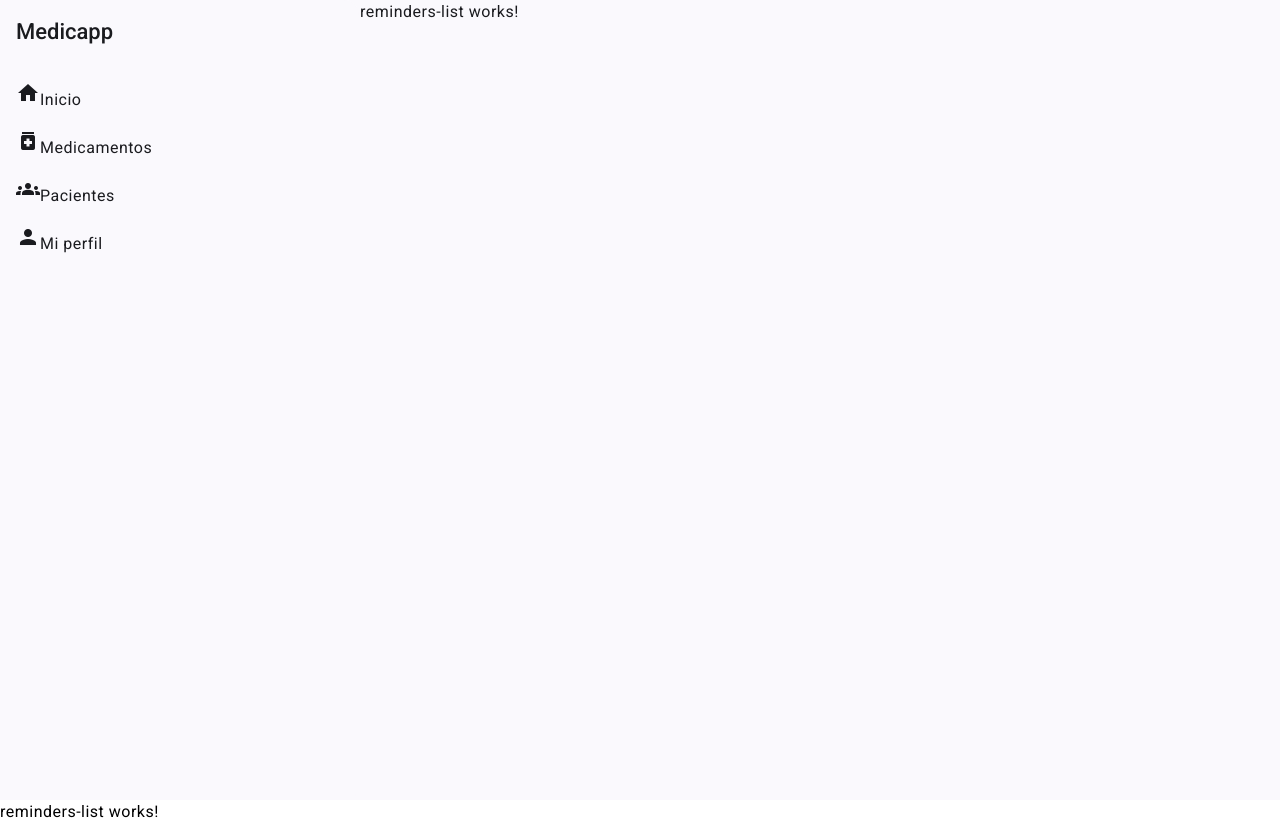
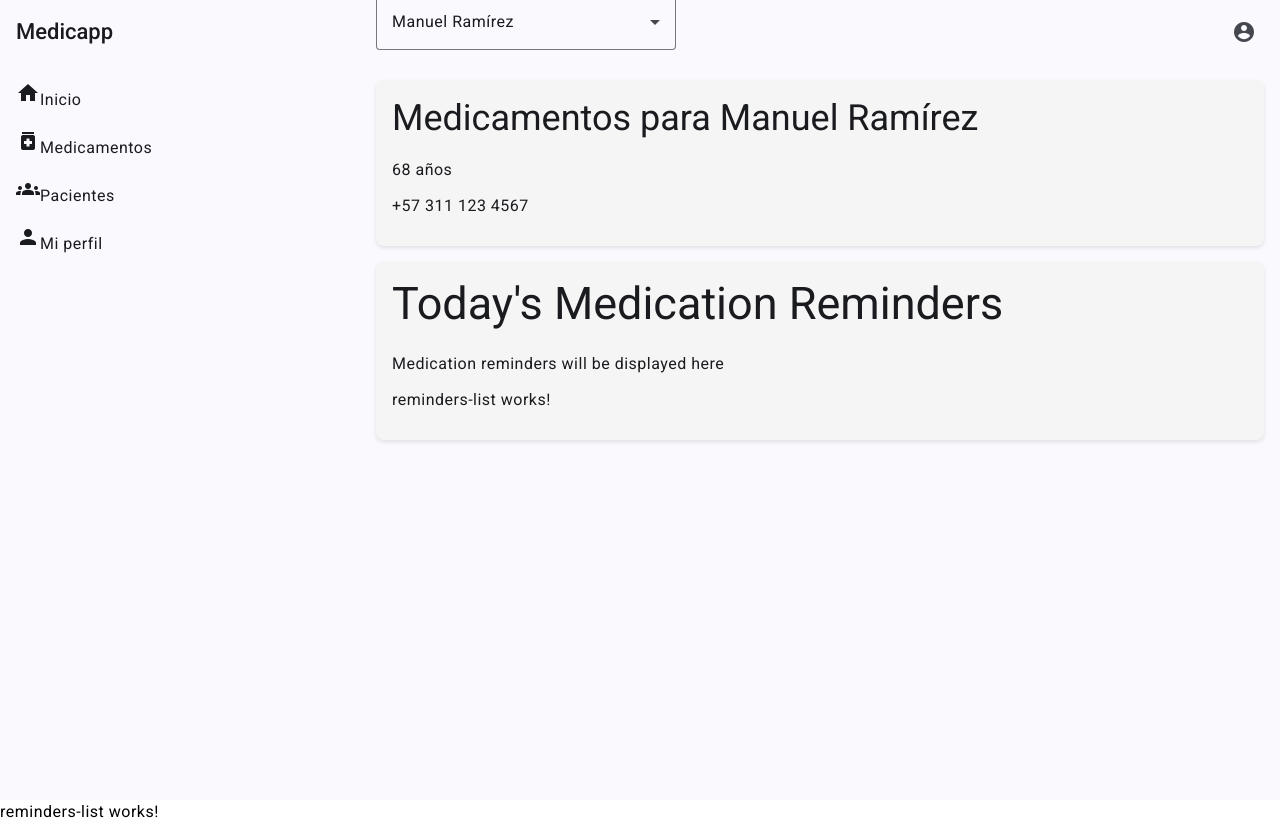
Before and after one commit to MISO-projects/medicapp-web, an Angular app: page /dashboard in a window 1280 px wide. Built offline with nearby package versions, Linux system fonts and the light colour scheme.

Commit message:
Add app-bar component

```diff
--- a/src/app/app.component.html
+++ b/src/app/app.component.html
@@ -1,2 +1,20 @@
-<app-sidenav> <app-reminders-list></app-reminders-list></app-sidenav>
-<router-outlet />
+<app-sidenav>
+  <div class="app-container">
+    <app-app-bar (patientSelected)="onPatientSelected($event)"></app-app-bar>
+
+    <div class="main-content">
+      <div class="patient-info-card" *ngIf="selectedPatient">
+        <h3>Medicamentos para {{ selectedPatient.name }}</h3>
+        <p>{{ selectedPatient.age }} años</p>
+        <p>{{ selectedPatient.phone }}</p>
+      </div>
+
+      <div class="medication-reminders">
+        <h2>Today's Medication Reminders</h2>
+        <p>Medication reminders will be displayed here</p>
+        <app-reminders-list></app-reminders-list>
+      </div>
+    </div>
+  </div>
+</app-sidenav>
+<router-outlet></router-outlet>
--- /dev/null
+++ b/src/app/app.component.scss
@@ -0,0 +1,27 @@
+.app-container {
+  display: flex;
+  flex-direction: column;
+  height: 100vh;
+  overflow: hidden;
+}
+
+.main-content {
+  flex: 1;
+  overflow-y: auto;
+  padding: 16px;
+}
+
+.patient-info-card {
+  margin-bottom: 16px;
+  padding: 16px;
+  background-color: #f5f5f5;
+  border-radius: 8px;
+  box-shadow: 0 2px 4px rgba(0,0,0,0.1);
+}
+
+.medication-reminders {
+  padding: 16px;
+  background-color: #f5f5f5;
+  border-radius: 8px;
+  box-shadow: 0 2px 4px rgba(0,0,0,0.1);
+}
--- a/src/app/app.component.ts
+++ b/src/app/app.component.ts
@@ -1,15 +1,30 @@
 import { Component } from '@angular/core';
 import { RouterOutlet } from '@angular/router';
+import { CommonModule } from '@angular/common';
 import { SidenavComponent } from './components/sidenav/sidenav.component';
 import { RemindersListComponent } from './features/dashboard/reminders-list/reminders-list.component';
+import { AppBarComponent } from './components/app-bar/app-bar.component';
+import { Patient } from './models/patient.model';
 
 @Component({
   selector: 'app-root',
   standalone: true,
-  imports: [RouterOutlet, SidenavComponent, RemindersListComponent],
+  imports: [
+    CommonModule,
+    RouterOutlet,
+    SidenavComponent,
+    RemindersListComponent,
+    AppBarComponent
+  ],
   templateUrl: './app.component.html',
-  styleUrl: './app.component.css',
+  styleUrls: ['./app.component.scss'],
 })
 export class AppComponent {
   title = 'medicapp-web';
+  selectedPatient: Patient | null = null;
+
+  onPatientSelected(patient: Patient): void {
+    this.selectedPatient = patient;
+    console.log('Selected patient:', patient);
+  }
 }
--- /dev/null
+++ b/src/app/components/app-bar/app-bar.component.html
@@ -0,0 +1,26 @@
+<mat-toolbar color="primary">
+  <div class="app-bar-container">
+    <div class="patient-selector">
+      <mat-form-field appearance="outline">
+        <mat-label>Select Patient</mat-label>
+        <mat-select [(value)]="selectedPatient" (selectionChange)="onPatientSelected($event.value)">
+          <mat-option *ngFor="let patient of patients" [value]="patient">
+            {{ patient.name }}
+          </mat-option>
+        </mat-select>
+      </mat-form-field>
+    </div>
+
+    <div class="account-menu">
+      <button mat-icon-button [matMenuTriggerFor]="accountMenu" aria-label="User account menu">
+        <mat-icon>account_circle</mat-icon>
+      </button>
+      <mat-menu #accountMenu="matMenu">
+        <button mat-menu-item (click)="logout()">
+          <mat-icon>exit_to_app</mat-icon>
+          <span>Logout</span>
+        </button>
+      </mat-menu>
+    </div>
+  </div>
+</mat-toolbar>
--- /dev/null
+++ b/src/app/components/app-bar/app-bar.component.scss
@@ -0,0 +1,23 @@
+.app-bar-container {
+  display: flex;
+  width: 100%;
+  justify-content: space-between;
+  align-items: center;
+}
+
+.patient-selector {
+  flex-grow: 1;
+  max-width: 300px;
+
+  mat-form-field {
+    width: 100%;
+    // Override material form field to look better in toolbar
+    ::ng-deep .mat-form-field-wrapper {
+      margin-bottom: -1.25em;
+    }
+  }
+}
+
+.account-menu {
+  margin-left: 16px;
+}
--- /dev/null
+++ b/src/app/components/app-bar/app-bar.component.ts
@@ -0,0 +1,57 @@
+import { Component, OnInit, Output, EventEmitter } from '@angular/core';
+import { CommonModule } from '@angular/common';
+import { FormsModule } from '@angular/forms';
+import { MatToolbarModule } from '@angular/material/toolbar';
+import { MatFormFieldModule } from '@angular/material/form-field';
+import { MatSelectModule } from '@angular/material/select';
+import { MatIconModule } from '@angular/material/icon';
+import { MatButtonModule } from '@angular/material/button';
+import { MatMenuModule } from '@angular/material/menu';
+import { Patient } from '../../models/patient.model';
+
+@Component({
+  selector: 'app-app-bar',
+  templateUrl: './app-bar.component.html',
+  styleUrls: ['./app-bar.component.scss'],
+  standalone: true,
+  imports: [
+    CommonModule,
+    FormsModule,
+    MatToolbarModule,
+    MatFormFieldModule,
+    MatSelectModule,
+    MatIconModule,
+    MatButtonModule,
+    MatMenuModule,
+  ],
+})
+export class AppBarComponent implements OnInit {
+  patients: Patient[] = [];
+  selectedPatient: Patient | null = null;
+
+  @Output() patientSelected = new EventEmitter<Patient>();
+
+  constructor() {}
+
+  ngOnInit(): void {
+    this.patients = [
+      { id: 1, name: 'Manuel Ramírez', age: 68, phone: '+57 311 123 4567' },
+      { id: 2, name: 'Teresa Hernandez', age: 82, phone: '+57 311 321 4567' },
+      { id: 3, name: 'Vicente Camargo', age: 70, phone: '+313 456 7890' },
+    ];
+
+    if (this.patients.length > 0) {
+      this.selectedPatient = this.patients[0];
+      this.patientSelected.emit(this.selectedPatient);
+    }
+  }
+
+  onPatientSelected(patient: Patient): void {
+    this.selectedPatient = patient;
+    this.patientSelected.emit(patient);
+  }
+
+  logout(): void {
+    console.log('Logout clicked');
+  }
+}
--- /dev/null
+++ b/src/app/models/patient.model.ts
@@ -0,0 +1,6 @@
+export interface Patient {
+  id: number;
+  name: string;
+  age: number;
+  phone: string;
+}
```
